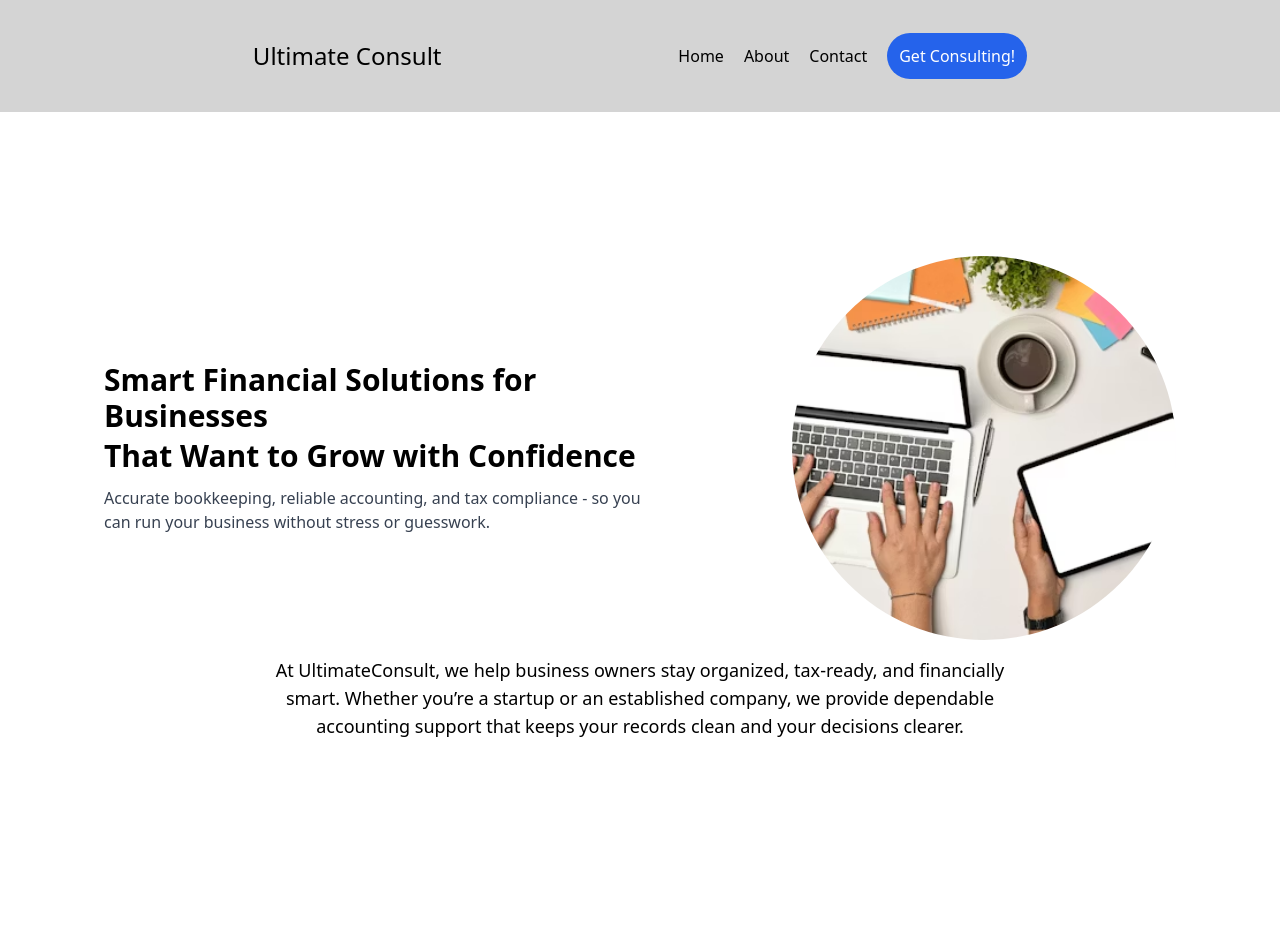
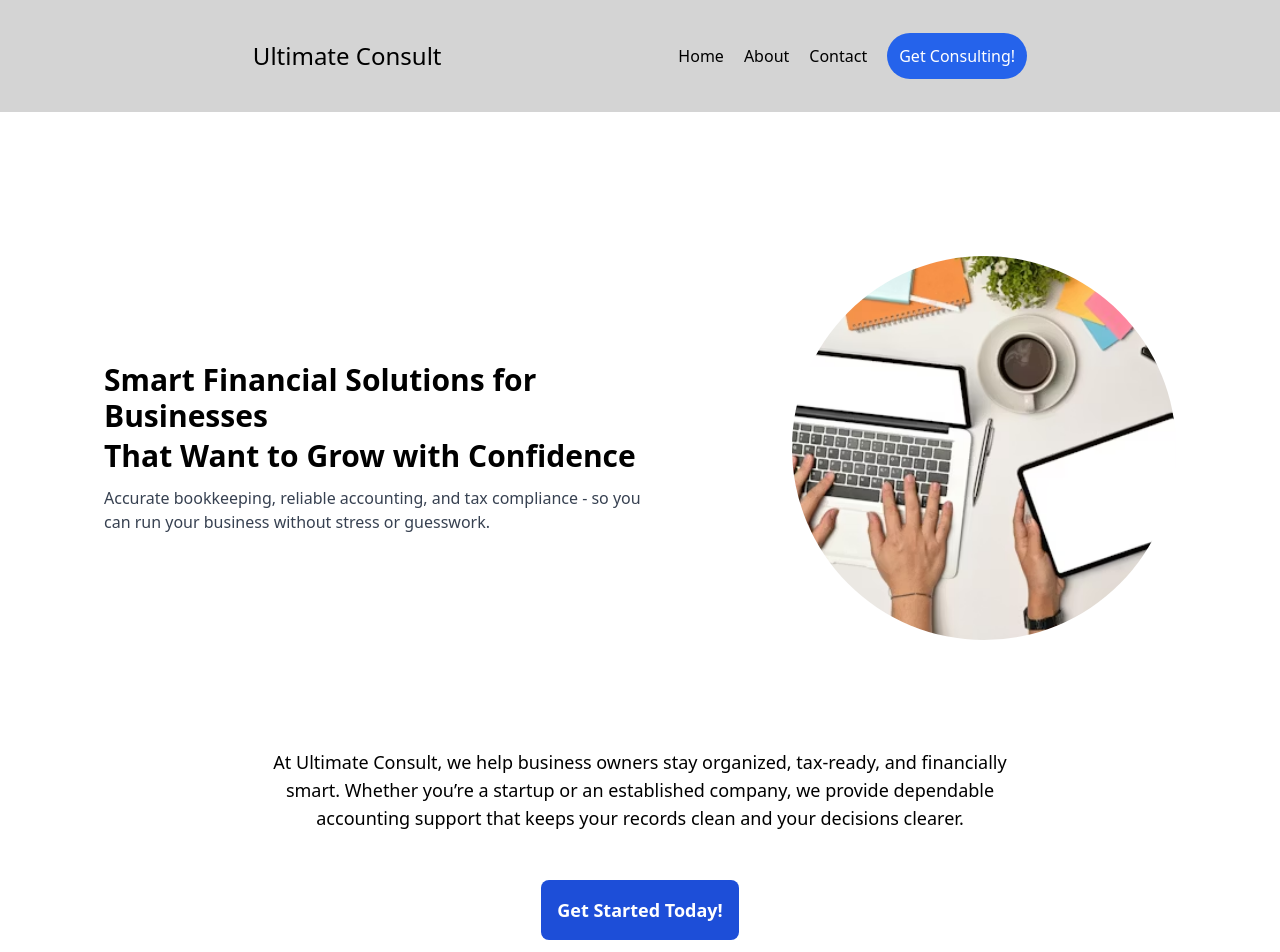
Before and after one commit to Sultan2403/Ultimate-Consult, a React (Vite) app: page / in a window 1280 px wide. Shown: the top 952 px of the page. Before the commit the page ends 800 px from the top, so only its background shows below. Built offline with nearby package versions, Linux system fonts and the light colour scheme.

Commit message:
refactor: remove Intro_Paragraph component and integrate its content into HeroSec. Added cta button to hero section component

```diff
--- a/src/App.jsx
+++ b/src/App.jsx
@@ -1,14 +1,12 @@
 import "./App.css";
 import Header from "./Components/Header/header";
 import HeroSec from "./Components/Sections/Hero/HeroSection";
-import Intro_Paragraph from "./Components/Sections/Hero/intro-paragraph";
 
 function App() {
   return (
     <>
       <Header />
       <HeroSec />
-      <Intro_Paragraph />
     </>
   );
 }
--- a/src/Components/Sections/Hero/HeroSection.jsx
+++ b/src/Components/Sections/Hero/HeroSection.jsx
@@ -2,7 +2,7 @@ import HeroImg from "../../../assets/Images/hero-sec-img.avif";
 
 export default function HeroSec() {
   return (
-    <section className="p-4 px-10 mt-32 w-full flex flex-col gap-10 justify-center items-center">
+    <section className="p-4 px-10 mt-32 w-full flex flex-col gap-12 justify-center items-center">
       <div className="w-full flex flex-col md:flex-row justify-evenly items-center gap-12">
         <div className="flex flex-col gap-3 flex-1 md:flex-[2] max-w-xl text-center md:text-left">
           <h1 className="font-semibold text-3xl flex flex-col gap-1">
@@ -24,6 +24,18 @@ export default function HeroSec() {
           />
         </div>
       </div>
+      <div className="text-center flex flex-col gap-12 items-center justify-center text-lg font-normal max-w-3xl mt-12 px-4 mx-auto break-words p-3">
+        <h2>
+          At Ultimate Consult, we help business owners stay organized,
+          tax-ready, and financially smart. Whether you’re a startup or an
+          established company, we provide dependable accounting support that
+          keeps your records clean and your decisions clearer.
+        </h2>
+
+        <button className="bg-blue-700 text-white p-4 rounded-lg font-semibold">
+          Get Started Today!
+        </button>
+      </div>
     </section>
   );
 }
--- a/src/Components/Sections/Hero/intro-paragraph.jsx
+++ /dev/null
@@ -1,10 +0,0 @@
-export default function Intro_Paragraph() {
-  return (
-    <div className="text-center text-lg font-medium max-w-3xl px-4 mx-auto break-words">
-      At UltimateConsult, we help business owners stay organized, tax-ready, and
-      financially smart. Whether you’re a startup or an established company, we
-      provide dependable accounting support that keeps your records clean and
-      your decisions clearer.
-    </div>
-  );
-}
```
